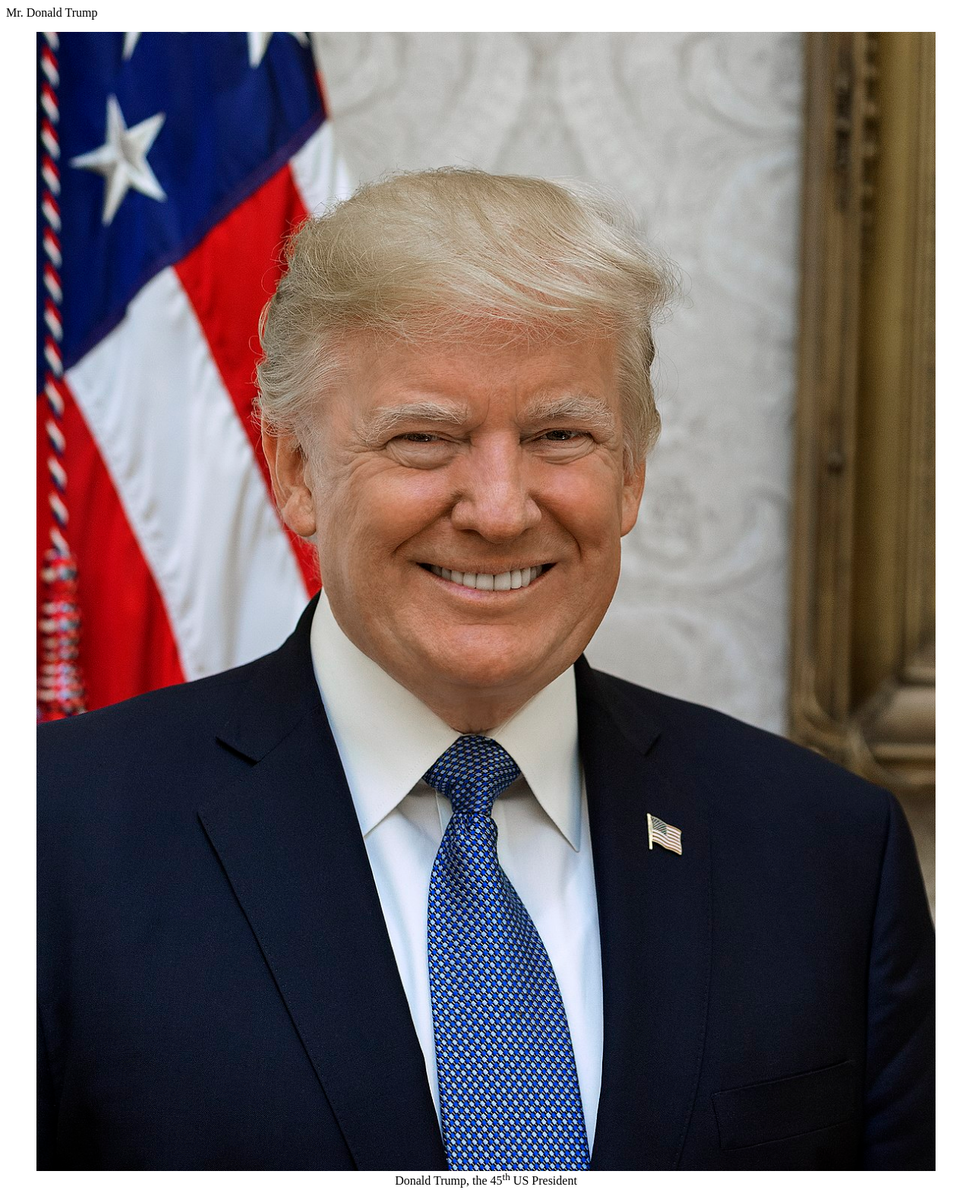
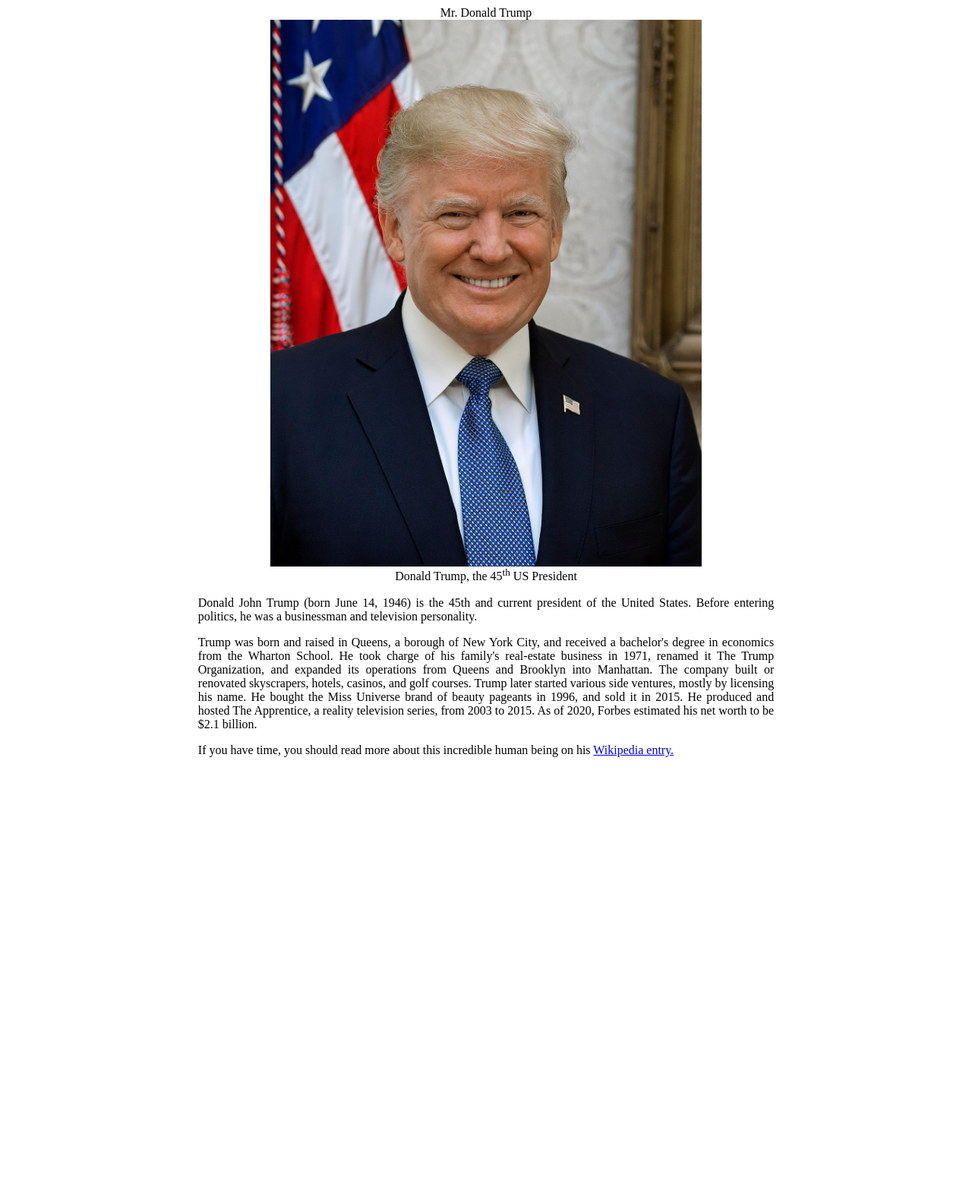
Before and after one commit to musekwa/tributepage, a plain HTML site: page index.html in a window 1280 px wide. Shown: the top 1567 px of the page at 76% size. After the commit the page ends 1013 px from the top, so only its background shows below. Drawn offline with Linux system fonts and the light colour scheme.

Commit message:
all the user stories are added

```diff
--- a/css/style.css
+++ b/css/style.css
@@ -1,10 +1,23 @@
+
+#title {
+    text-align: center;
+}
 
 #img-div img{
     display: block;
-    max-width: 100%;
+    max-width: 90%;
     height: auto;
+    margin: auto;
 }
 
 #img-div {
     text-align: center;
+    margin: auto;
+    width: 50%;
 }
+
+#tribute-info {
+    text-align: justify;
+    margin-left: 20%;
+    margin-right: 20%;
+}
```
